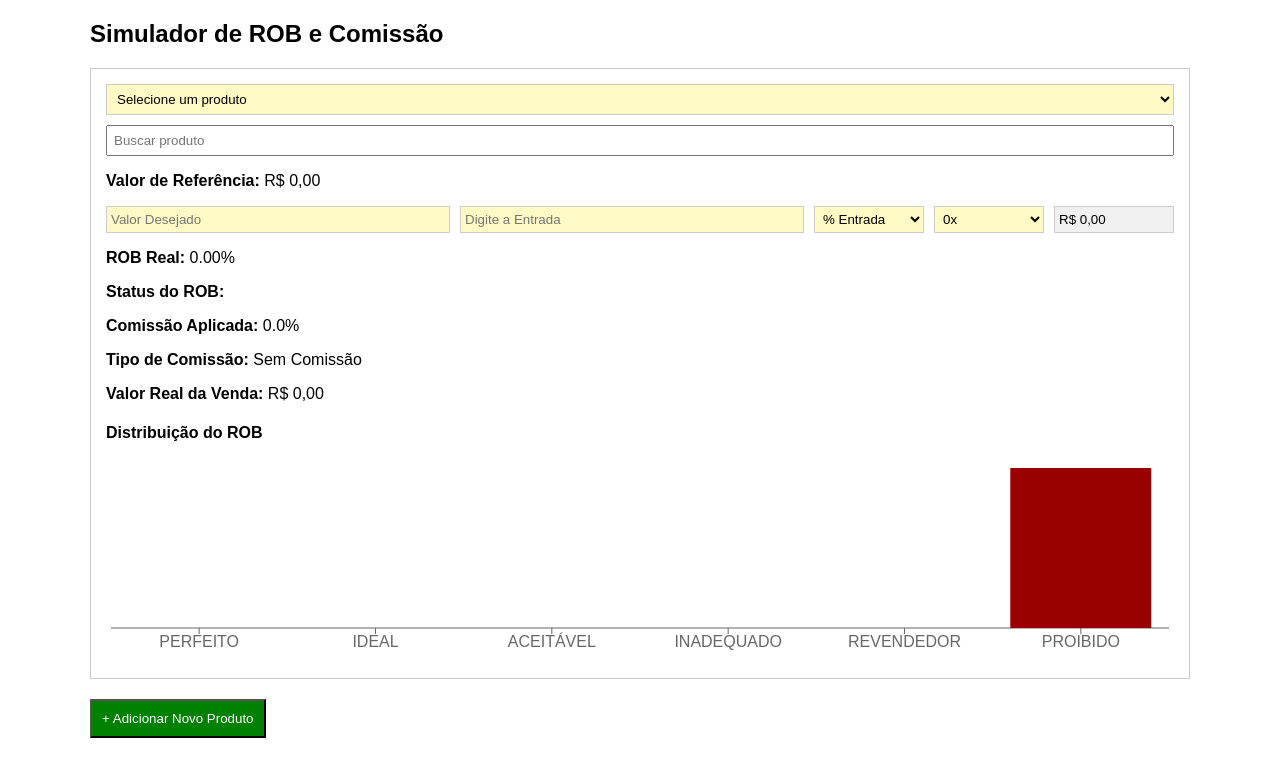
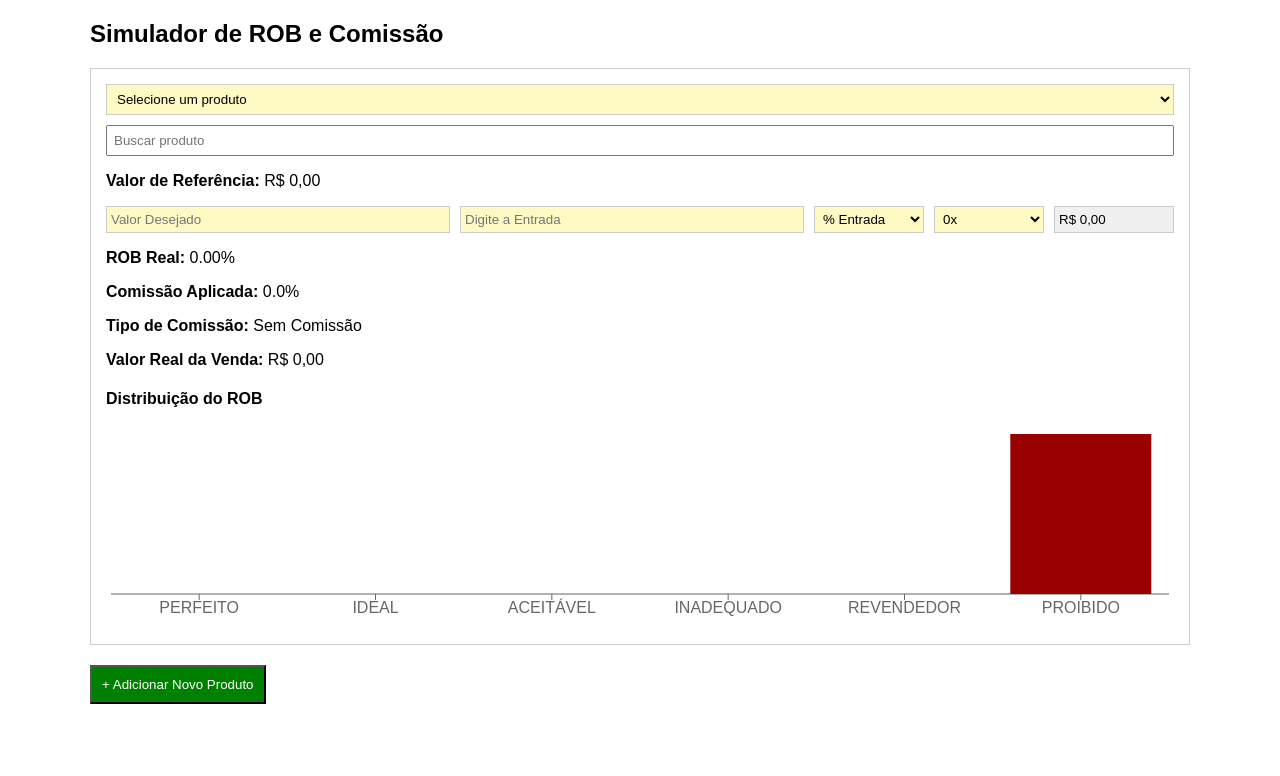
Before and after one commit to Klausmc/Fortatech-simulador-ROB2, a React (Create React App) app: page / in a window 1280 px wide. Shown: the top 776 px of the page. Built offline with nearby package versions, Linux system fonts and the light colour scheme.

Commit message:
feat: melhorias no gráfico, mensagens da IA e visual

```diff
--- a/src/App.js
+++ b/src/App.js
@@ -2222,13 +2222,6 @@ export default function App() {
             <div style={{ marginTop: 10 }}>
               <p>
                 <strong>ROB Real:</strong> {(robReal * 100).toFixed(2)}%
-              </p>
-
-              <p>
-                <strong>Status do ROB:</strong>{" "}
-                <span style={{ fontStyle: "italic", fontWeight: "bold" }}>
-                  {classificacao}
-                </span>
               </p>
 
               {classificacao && (
@@ -2307,7 +2300,7 @@ export default function App() {
                         "#00ff7f", // IDEAL
                         "#b3ffcc", // ACEITÁVEL
                         "#ffff99", // INADEQUADO
-                        "#ff9999", // REVENDEDOR
+                        "#33ccff", // REVENDEDOR
                         "#990000", // PROIBIDO
                       ].map((cor, index) => (
                         <Cell key={index} fill={cor} />
```
